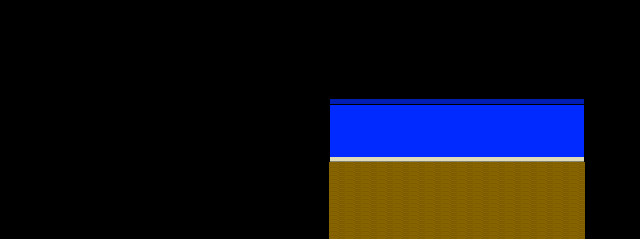
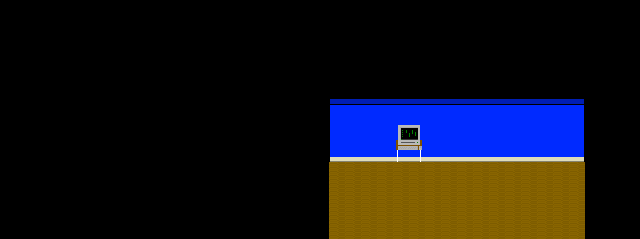
Before and after one commit to HotPizzaYT/Haxornite2D, a plain HTML site: page gt.html in a window 1280 px wide. Shown: the top 239 px of the page, 183-823 px from the left. Drawn offline with Linux system fonts and the light colour scheme.

Commit message:
Added Haxor PC

```diff
--- a/gt.html
+++ b/gt.html
@@ -25,7 +25,7 @@ Ability pts: 300
 
 <!-- It has to be fit all in one line -->
 
-<img src="res/img/lWallEdge.png" /><img src="res/img/wall.png" /><img src="res/img/wall.png" /><img src="res/img/wall.png" /><img src="res/img/wall.png" /><img src="res/img/wall.png" /><img src="res/img/wall.png" /><img src="res/img/wallEdge.png" />
+<img src="res/img/lWallEdge.png" /><img src="res/img/wall.png" /><img src="res/img/haxorPC.png" /><img src="res/img/wall.png" /><img src="res/img/wall.png" /><img src="res/img/wall.png" /><img src="res/img/wall.png" /><img src="res/img/wallEdge.png" />
 
   <!-- 16 carpet tiles --->
   <br>
```
